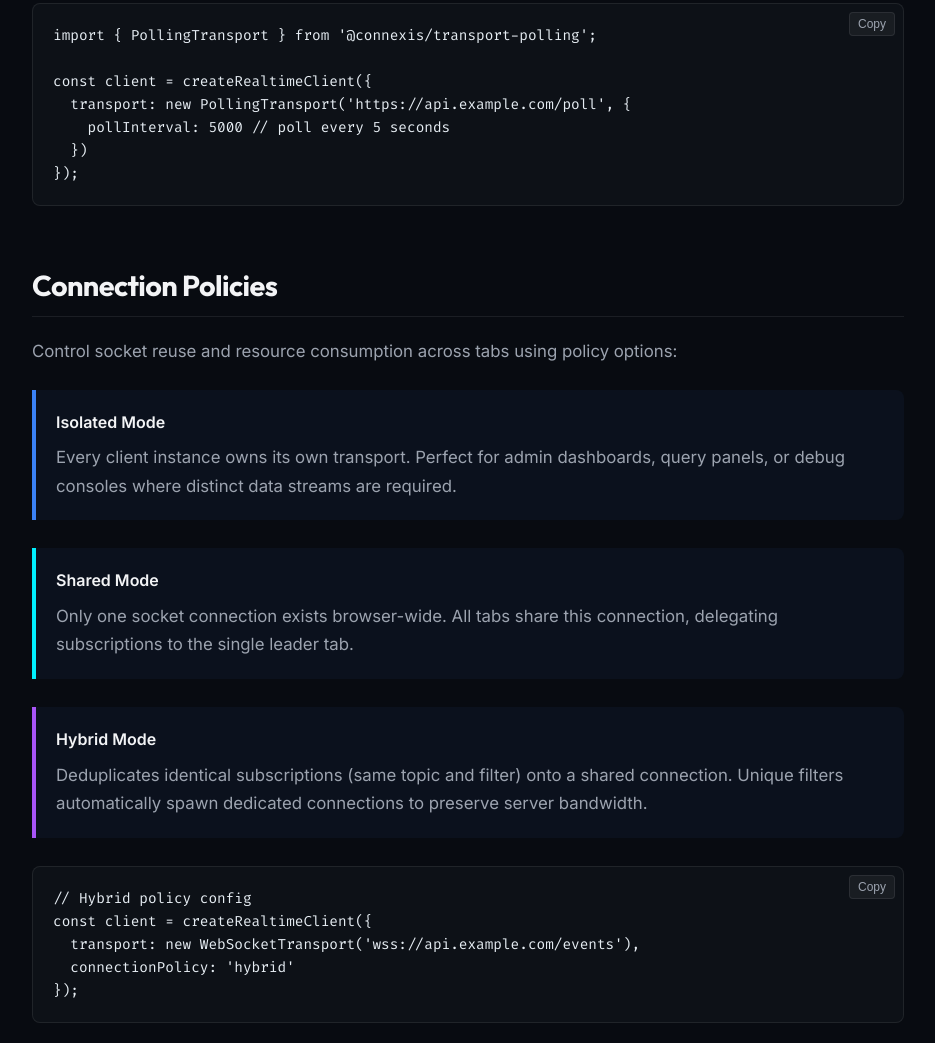
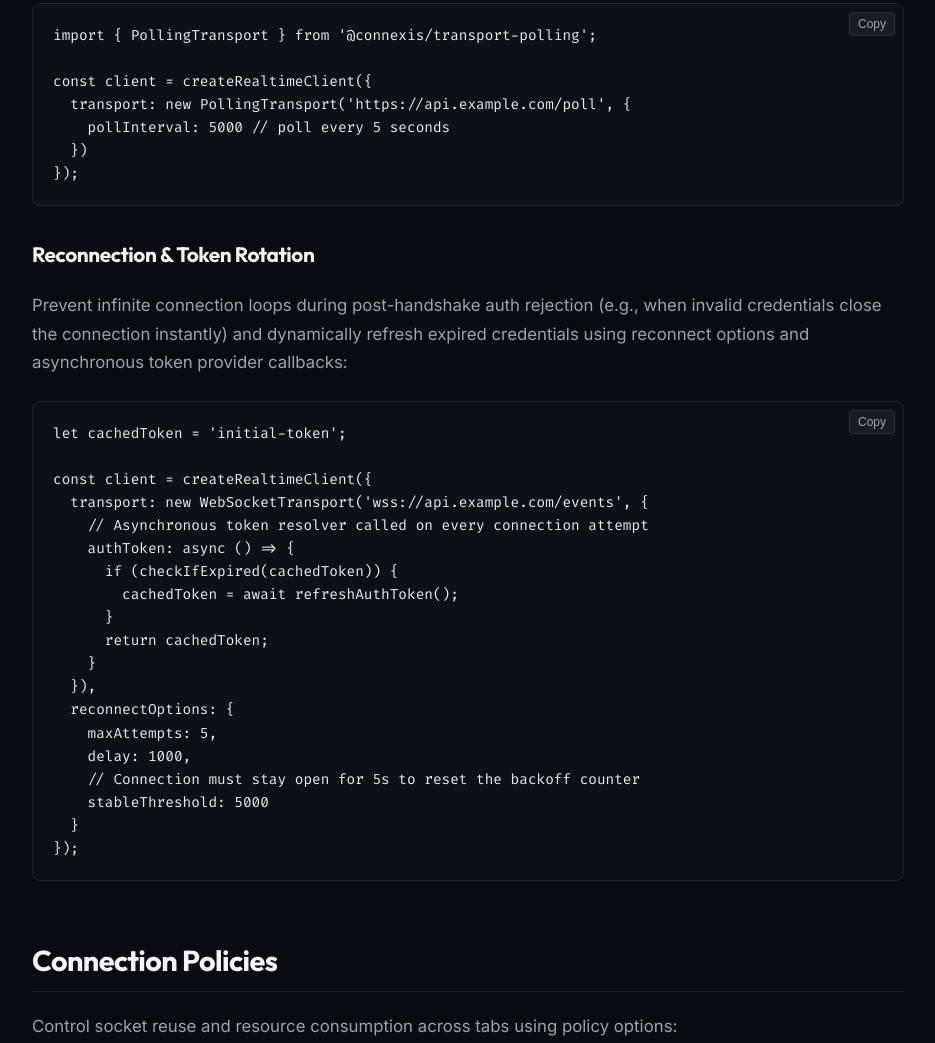
Before and after one commit to HarpalSingh7395/connexis, a plain HTML site: page index.html in a window 1280 px wide. Shown: the part 2324-3367 px from the top of the page, without its empty margins (312-1247 px from the left). Drawn offline with Linux system fonts and the light colour scheme.

Commit message:
Deploying to gh-pages from @ HarpalSingh7395/connexis@3a4b06e1ed830a0f798a4c31bd2f3895438e1edb 🚀

```diff
--- a/index.html
+++ b/index.html
@@ -108,6 +108,30 @@ const client = createRealtimeClient({
   transport: new PollingTransport('https://api.example.com/poll', {
     pollInterval: 5000 // poll every 5 seconds
   })
+});</code></pre>
+
+        <h3>Reconnection &amp; Token Rotation</h3>
+        <p>
+          Prevent infinite connection loops during post-handshake auth rejection (e.g., when invalid credentials close the connection instantly) and dynamically refresh expired credentials using reconnect options and asynchronous token provider callbacks:
+        </p>
+        <pre><button class="copy-btn">Copy</button><code>let cachedToken = 'initial-token';
+
+const client = createRealtimeClient({
+  transport: new WebSocketTransport('wss://api.example.com/events', {
+    // Asynchronous token resolver called on every connection attempt
+    authToken: async () => {
+      if (checkIfExpired(cachedToken)) {
+        cachedToken = await refreshAuthToken();
+      }
+      return cachedToken;
+    }
+  }),
+  reconnectOptions: {
+    maxAttempts: 5,
+    delay: 1000,
+    // Connection must stay open for 5s to reset the backoff counter
+    stableThreshold: 5000
+  }
 });</code></pre>
       </section>
 
```
